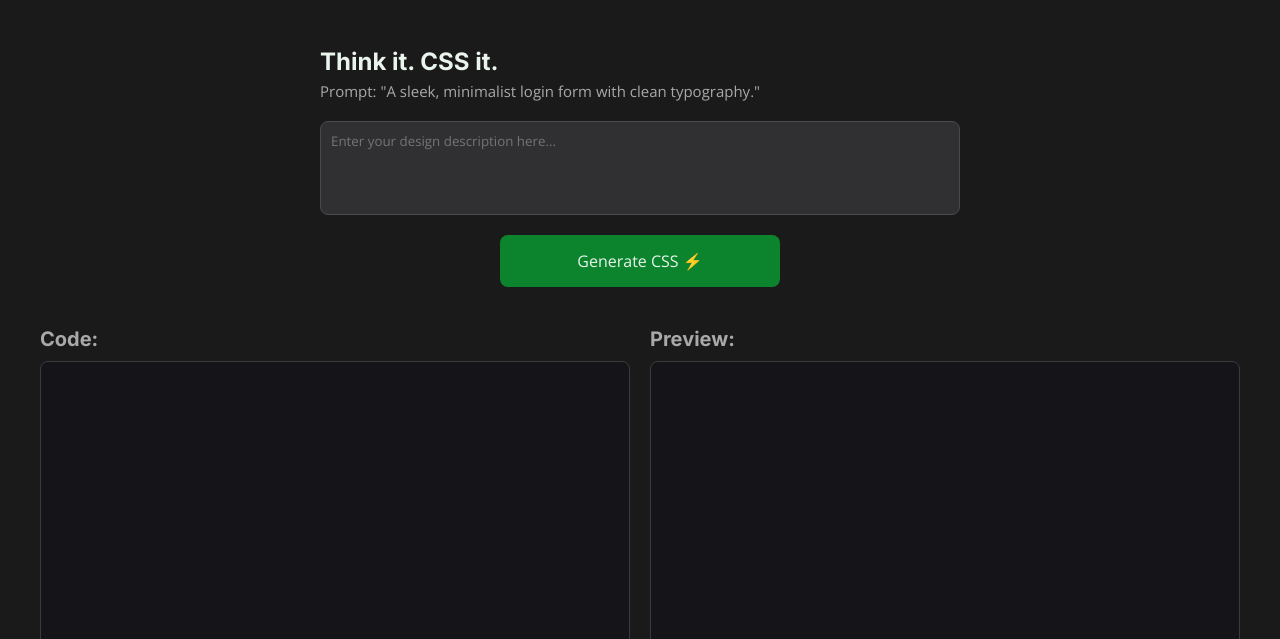
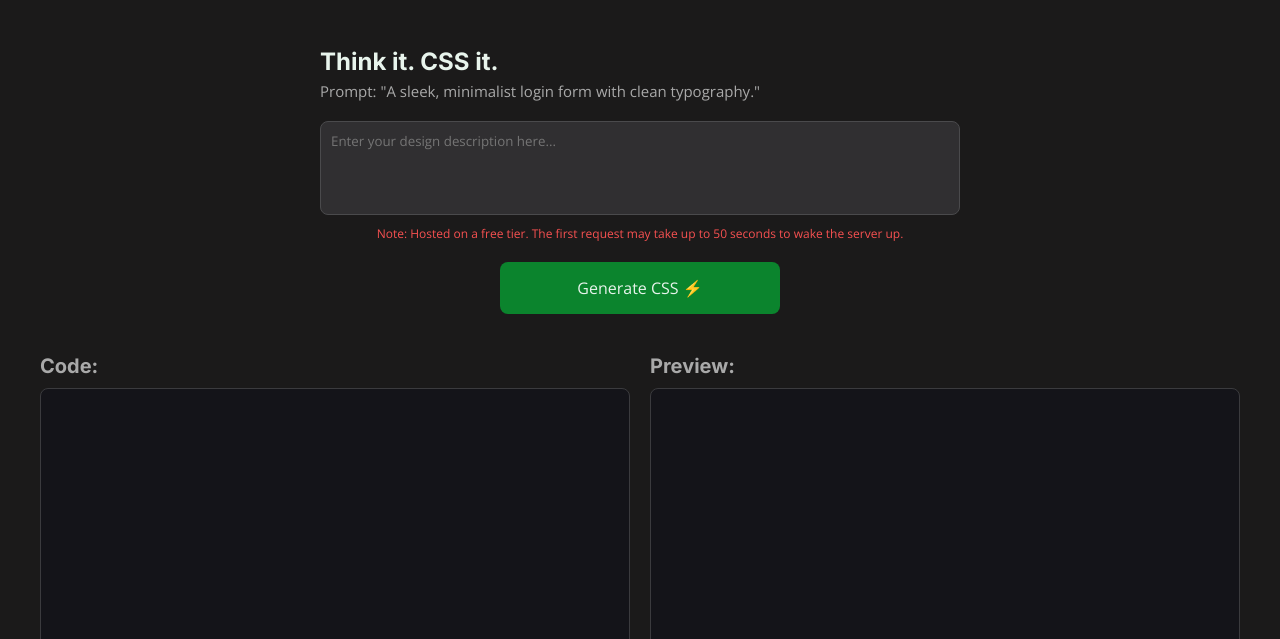
Before and after one commit to viniturisco/CSS-Generator, a website: page docs/index.html in a window 1280 px wide. Shown: the part 161-800 px from the top of the page. Drawn offline with nearby package versions, Linux system fonts and the light colour scheme.

Commit message:
Adicionando aviso sobre demora para acordar o servidor

```diff
--- a/docs/index.html
+++ b/docs/index.html
@@ -43,6 +43,10 @@
     <textarea class="textbox" rows="4" cols="50" placeholder="Enter your design description here...">
 </textarea>
 
+<small>
+    Note: Hosted on a free tier. The first request may take up to 50 seconds to wake the server up.
+</small>
+
     <button class="generate-button">
         Generate CSS ⚡
     </button>
--- a/docs/styles.css
+++ b/docs/styles.css
@@ -86,6 +86,14 @@ textarea {
     margin-top: 20px;
 }
 
+small {
+    margin-top: 10px;
+    text-align: center;
+    font-size: 12px;
+    color: rgb(247, 81, 81);
+    font-family: 'Open Sans', sans-serif;
+}
+
 .code {
     display: block;
     width: 100%;
```
